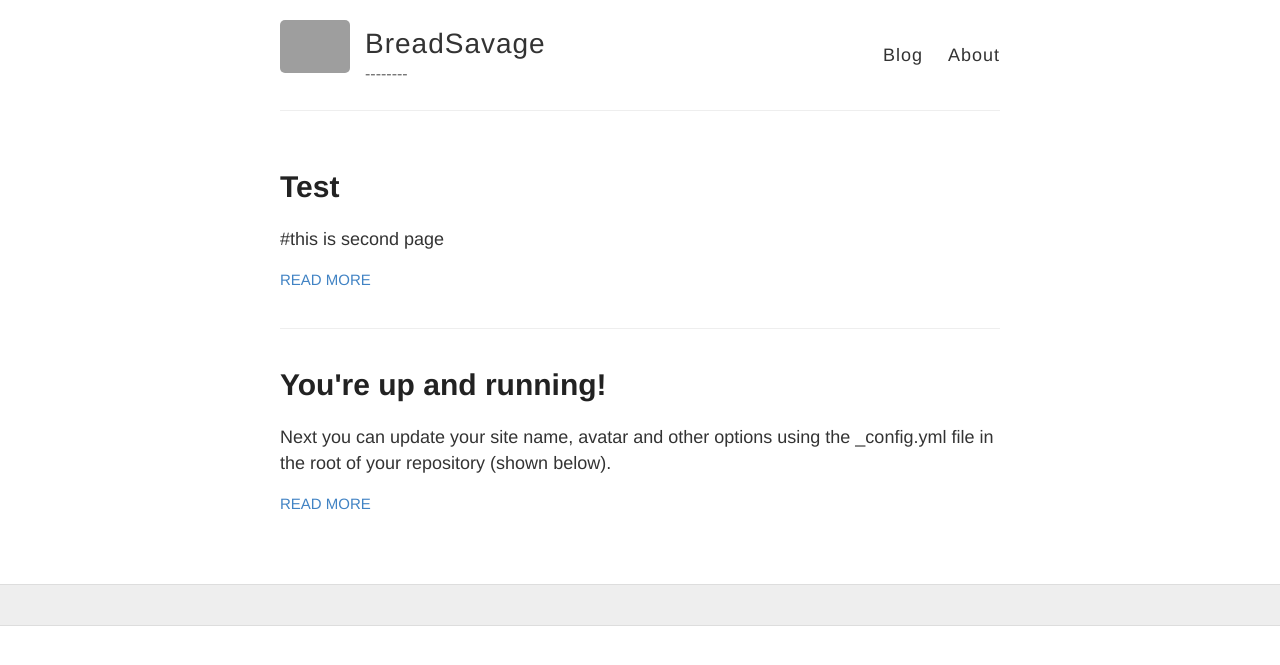
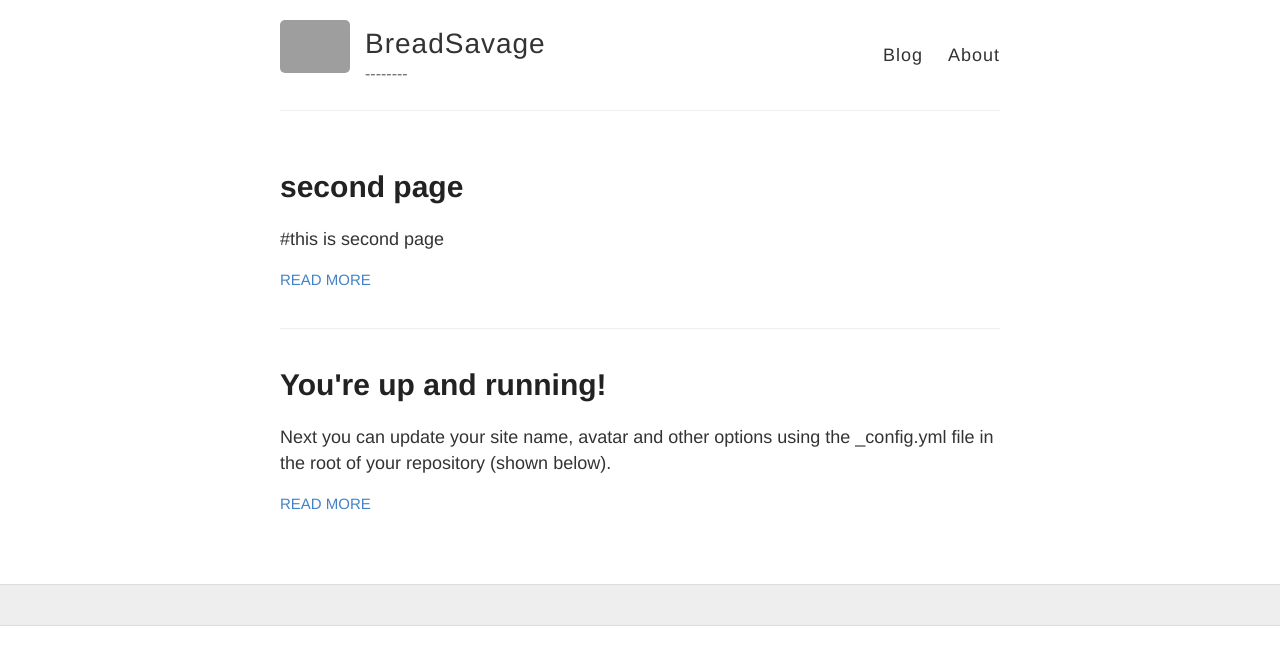
Before and after one commit to BreadSavage/BreadSavage.github.io, a Jekyll site: the page built from index.html, in a window 1280 px wide. Shown: the top 665 px of the page. Built offline with Jekyll 4.4.1, drawn with Linux system fonts in a browser that asks for light colours; grey boxes are pictures that could not be loaded.

Commit message:
Update 2019-12-14-test.md

```diff
--- a/_posts/2019-12-14-test.md
+++ b/_posts/2019-12-14-test.md
@@ -1 +1,6 @@
+---
+layout: post
+title: second page
+---
+
 #this is second page
```
